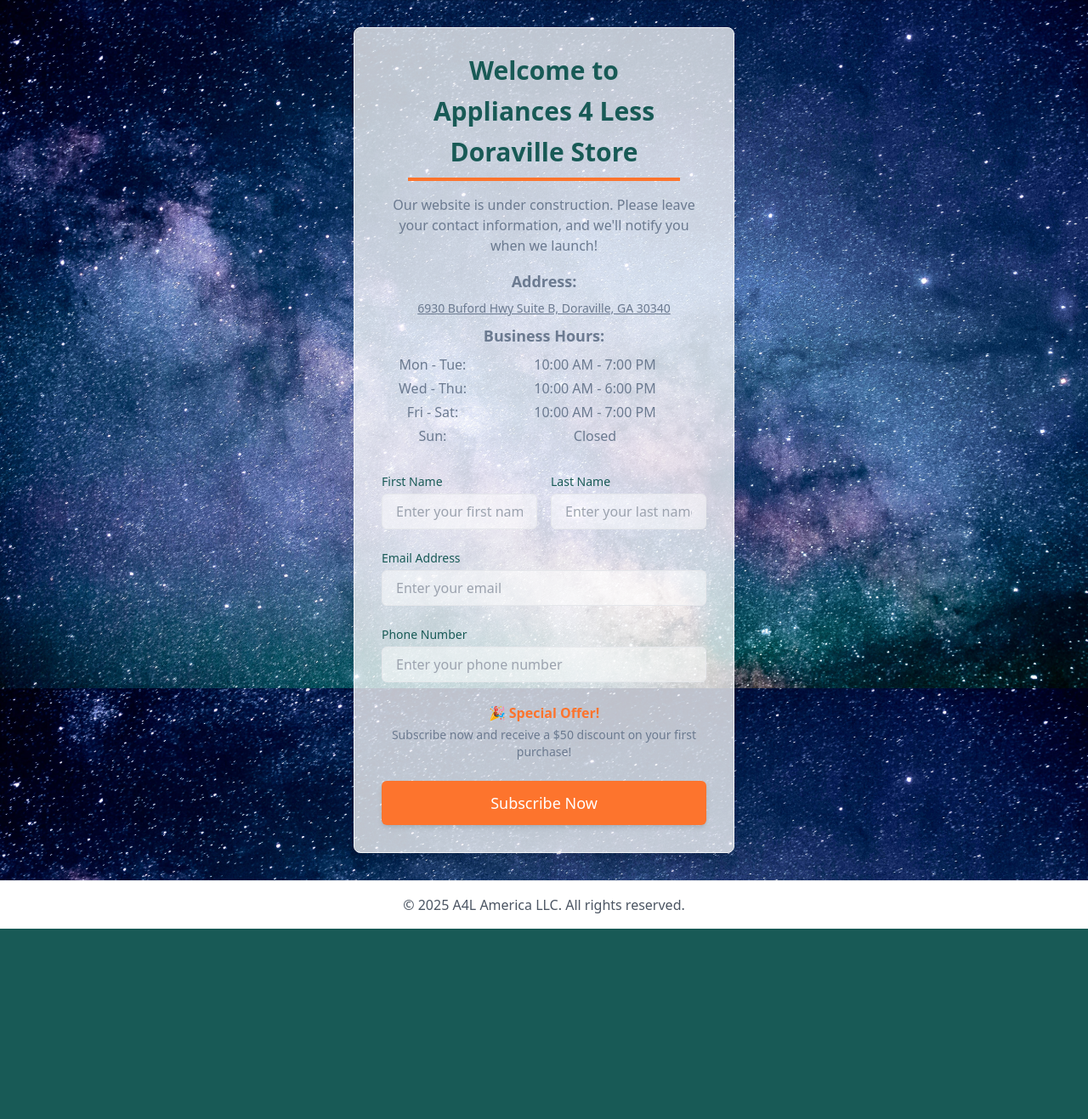
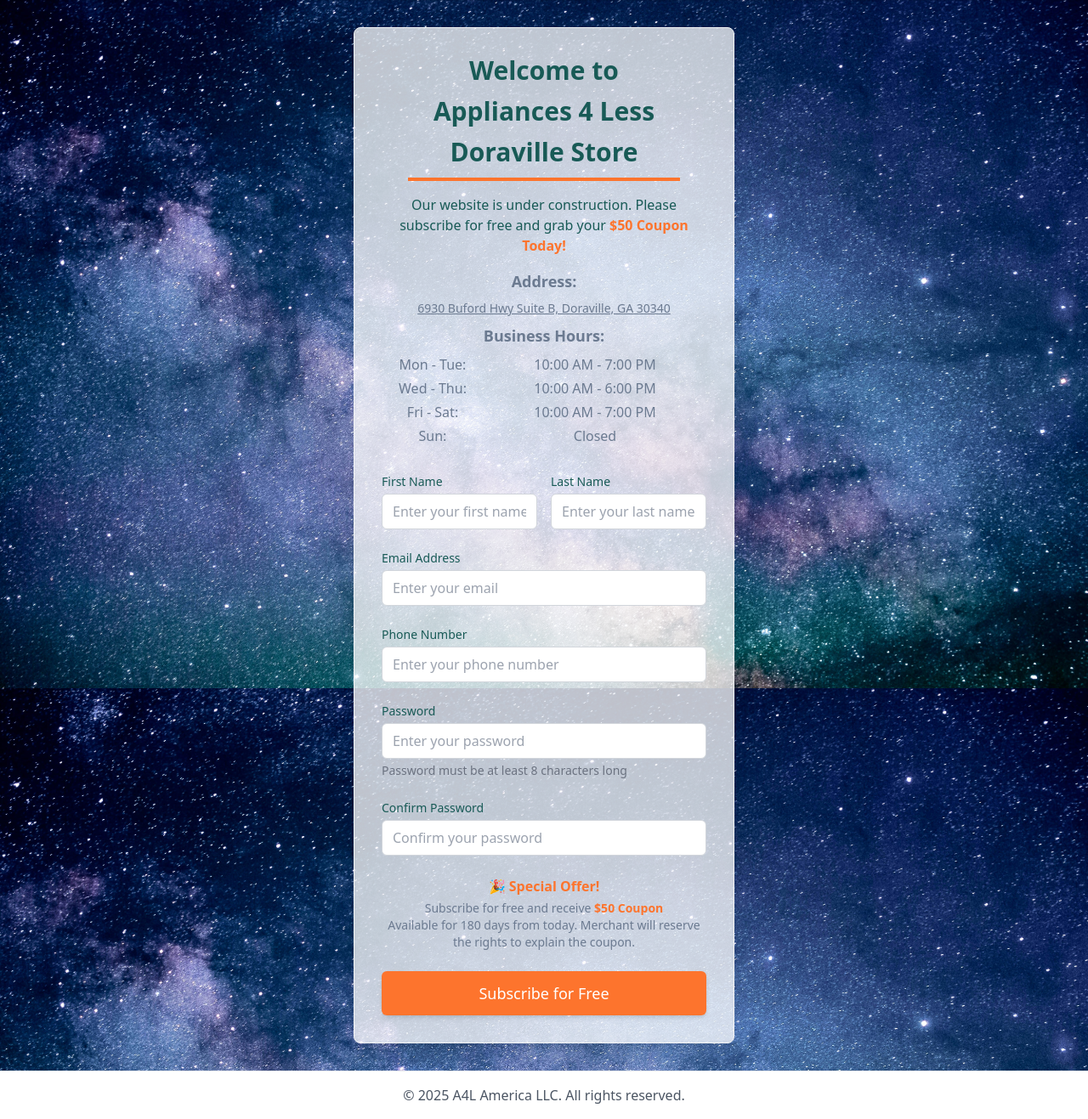
Before and after one commit to sushideliverywang/a4lamerica, a Django app: page / in a window 1280 px wide. Shown: the part 64-1381 px from the top of the page at 85% size. Before the commit the page ends 1157 px from the top, so only its background shows below. Run offline with Django 5.2, Linux system fonts and the light colour scheme; some libraries are stand-ins or nearby versions.

Commit message:
add password and debug function

```diff
--- a/accounts/forms.py
+++ b/accounts/forms.py
@@ -3,44 +3,55 @@
 import re
 
 class SubscriberForm(forms.ModelForm):
+    password = forms.CharField(
+        widget=forms.PasswordInput(attrs={
+            'class': 'w-full px-3 py-2 border border-gray-300 rounded-md focus:outline-none focus:ring-2 focus:ring-primary focus:border-transparent',
+            'placeholder': 'Enter your password'
+        }),
+        min_length=8,
+        help_text="Password must be at least 8 characters long"
+    )
+    confirm_password = forms.CharField(
+        widget=forms.PasswordInput(attrs={
+            'class': 'w-full px-3 py-2 border border-gray-300 rounded-md focus:outline-none focus:ring-2 focus:ring-primary focus:border-transparent',
+            'placeholder': 'Confirm your password'
+        })
+    )
+
     class Meta:
         model = Subscriber
-        fields = ['first_name', 'last_name', 'email', 'phone']
+        fields = ['first_name', 'last_name', 'email', 'phone', 'password', 'confirm_password']
         widgets = {
             'first_name': forms.TextInput(attrs={
-                'class': 'w-full px-4 py-2 border border-gray-200 rounded-md focus:ring-2 focus:ring-primary/20 focus:border-primary outline-none transition-colors bg-white/50',
+                'class': 'w-full px-3 py-2 border border-gray-300 rounded-md focus:outline-none focus:ring-2 focus:ring-primary focus:border-transparent',
                 'placeholder': 'Enter your first name'
             }),
             'last_name': forms.TextInput(attrs={
-                'class': 'w-full px-4 py-2 border border-gray-200 rounded-md focus:ring-2 focus:ring-primary/20 focus:border-primary outline-none transition-colors bg-white/50',
+                'class': 'w-full px-3 py-2 border border-gray-300 rounded-md focus:outline-none focus:ring-2 focus:ring-primary focus:border-transparent',
                 'placeholder': 'Enter your last name'
             }),
             'email': forms.EmailInput(attrs={
-                'class': 'w-full px-4 py-2 border border-gray-200 rounded-md focus:ring-2 focus:ring-primary/20 focus:border-primary outline-none transition-colors bg-white/50',
+                'class': 'w-full px-3 py-2 border border-gray-300 rounded-md focus:outline-none focus:ring-2 focus:ring-primary focus:border-transparent',
                 'placeholder': 'Enter your email'
             }),
             'phone': forms.TextInput(attrs={
-                'class': 'w-full px-4 py-2 border border-gray-200 rounded-md focus:ring-2 focus:ring-primary/20 focus:border-primary outline-none transition-colors bg-white/50',
+                'class': 'w-full px-3 py-2 border border-gray-300 rounded-md focus:outline-none focus:ring-2 focus:ring-primary focus:border-transparent',
                 'placeholder': 'Enter your phone number'
             })
         }
-        error_messages = {
-            'first_name': {
-                'required': 'First name is required',
-                'max_length': 'First name is too long'
-            },
-            'last_name': {
-                'required': 'Last name is required',
-                'max_length': 'Last name is too long'
-            },
-            'email': {
-                'required': 'Email address is required',
-                'invalid': 'Please enter a valid email address'
-            },
-            'phone': {
-                'required': 'Phone number is required'
-            }
-        }
+
+    def clean_password(self):
+        password = self.cleaned_data.get('password')
+        if len(password) < 8:
+            raise forms.ValidationError("Password must be at least 8 characters long")
+        return password
+
+    def clean_confirm_password(self):
+        password = self.cleaned_data.get('password')
+        confirm_password = self.cleaned_data.get('confirm_password')
+        if password and confirm_password and password != confirm_password:
+            raise forms.ValidationError("Passwords don't match")
+        return confirm_password
 
     def clean_phone(self):
         phone = self.cleaned_data.get('phone')
--- a/accounts/templates/accounts/register.html
+++ b/accounts/templates/accounts/register.html
@@ -1,6 +1,6 @@
 {% extends 'base.html' %}
 
-{% block title %}A4LAMERICA.COM - Coming Soon{% endblock %}
+{% block title %}Coupon Registration Appliances 4 Less{% endblock %}
 
 {% block content %}
 <div class="container mx-auto px-4 mt-8">
@@ -11,9 +11,8 @@
                 <h2 class="text-3xl font-bold text-center text-primary mb-3">Appliances 4 Less</h2>
                 <h2 class="text-3xl font-bold text-center text-primary mb-3">Doraville Store</h2>
                 <div class="w-80 h-1 bg-secondary mx-auto mb-4"></div>
-                <p class="text-center text-text-secondary mb-4">
-                    Our website is under construction. Please leave your contact information,
-                    and we'll notify you when we launch!
+                <p class="text-center text-primary mb-4">
+                    Our website is under construction. Please subscribe for free and grab your <strong class="text-secondary">$50 Coupon Today!</strong>
                 </p>
                 <div class="text-center text-text-secondary space-y-2">
                     <p class="font-semibold text-lg">
@@ -50,7 +49,7 @@
                 </div>
             </div>
 
-            <form method="post" class="space-y-6">
+            <form method="post" class="space-y-6" id="registerForm">
                 {% csrf_token %}
                 <div class="grid grid-cols-2 gap-4">
                     <div class="group">
@@ -102,17 +101,56 @@
                         </div>
                     {% endif %}
                 </div>
+                <div class="group">
+                    <label for="{{ form.password.id_for_label }}"
+                           class="block text-sm font-medium text-primary mb-1">
+                        Password
+                    </label>
+                    {{ form.password }}
+                    {% if form.password.errors %}
+                        <div class="text-error text-sm mt-1">
+                            {{ form.password.errors.0 }}
+                        </div>
+                    {% endif %}
+                    {% if form.password.help_text %}
+                        <p class="text-sm text-gray-500 mt-1">{{ form.password.help_text }}</p>
+                    {% endif %}
+                </div>
+                <div class="group">
+                    <label for="{{ form.confirm_password.id_for_label }}"
+                           class="block text-sm font-medium text-primary mb-1">
+                        Confirm Password
+                    </label>
+                    {{ form.confirm_password }}
+                    {% if form.confirm_password.errors %}
+                        <div class="text-error text-sm mt-1">
+                            {{ form.confirm_password.errors.0 }}
+                        </div>
+                    {% endif %}
+                </div>
                 <div class="text-center mb-4">
                     <p class="text-secondary font-semibold mb-1">🎉 Special Offer!</p>
                     <p class="text-sm text-text-secondary">
-                        Subscribe now and receive a $50 discount on your first purchase!
+                        Subscribe for free and receive <strong class="text-secondary">$50 Coupon</strong>
+                        <br>
+                        Available for 180 days from today. Merchant will reserve the rights to explain the coupon.
                     </p>
                 </div>
                 <button type="submit"
+                        id="submitButton"
                         class="w-full bg-secondary text-white py-3 px-4 rounded-md
                                hover:bg-opacity-90 transition-all duration-300
-                               transform hover:scale-[1.02] font-medium text-lg shadow-md">
-                    Subscribe Now
+                               transform hover:scale-[1.02] font-medium text-lg shadow-md
+                               disabled:opacity-50 disabled:cursor-not-allowed">
+                    <span class="inline-flex items-center">
+                        <span id="buttonText">Subscribe for Free</span>
+                        <span id="loadingSpinner" class="hidden ml-3">
+                            <svg class="animate-spin h-5 w-5 text-white" xmlns="http://www.w3.org/2000/svg" fill="none" viewBox="0 0 24 24">
+                                <circle class="opacity-25" cx="12" cy="12" r="10" stroke="currentColor" stroke-width="4"></circle>
+                                <path class="opacity-75" fill="currentColor" d="M4 12a8 8 0 018-8V0C5.373 0 0 5.373 0 12h4zm2 5.291A7.962 7.962 0 014 12H0c0 3.042 1.135 5.824 3 7.938l3-2.647z"></path>
+                            </svg>
+                        </span>
+                    </span>
                 </button>
             </form>
         </div>
@@ -141,6 +179,18 @@
     {% endfor %}
 </div>
 {% endif %}
+
+<div id="loadingOverlay" class="fixed inset-0 bg-gray-500 bg-opacity-75 hidden flex items-center justify-center z-50">
+    <div class="bg-white p-6 rounded-lg shadow-xl">
+        <div class="flex items-center space-x-4">
+            <svg class="animate-spin h-8 w-8 text-secondary" xmlns="http://www.w3.org/2000/svg" fill="none" viewBox="0 0 24 24">
+                <circle class="opacity-25" cx="12" cy="12" r="10" stroke="currentColor" stroke-width="4"></circle>
+                <path class="opacity-75" fill="currentColor" d="M4 12a8 8 0 018-8V0C5.373 0 0 5.373 0 12h4zm2 5.291A7.962 7.962 0 014 12H0c0 3.042 1.135 5.824 3 7.938l3-2.647z"></path>
+            </svg>
+            <p class="text-lg text-gray-700">Submitting your information...</p>
+        </div>
+    </div>
+</div>
 {% endblock %}
 
 {% block extra_js %}
@@ -151,6 +201,20 @@
             document.querySelector('form').reset();
         }
     }
+
+    // 添加表单提交处理
+    document.getElementById('registerForm').addEventListener('submit', function(e) {
+        // 禁用提交按钮
+        const submitButton = document.getElementById('submitButton');
+        const buttonText = document.getElementById('buttonText');
+        const loadingSpinner = document.getElementById('loadingSpinner');
+        const loadingOverlay = document.getElementById('loadingOverlay');
+
+        submitButton.disabled = true;
+        buttonText.textContent = 'Submitting...';
+        loadingSpinner.classList.remove('hidden');
+        loadingOverlay.classList.remove('hidden');
+    });
 
     // 页面加载时执行
     document.addEventListener('DOMContentLoaded', function() {
--- a/accounts/templates/accounts/register_success.html
+++ b/accounts/templates/accounts/register_success.html
@@ -18,8 +18,9 @@
             </div>
 
             <div class="text-text-secondary space-y-4">
-                <p>We've sent a confirmation email to your inbox with your $50 discount coupon.</p>
+                <p>We've sent a confirmation email to your inbox with your <strong class="text-secondary">$50 coupon.</strong></p>
                 <p class="font-medium">Simply show the email when you visit our store to claim your discount!</p>
+                <p class="font-medium">Please check your spam folder if you don't see it in your inbox.</p>
             </div>
 
             <div class="border-t pt-6">
--- a/accounts/views.py
+++ b/accounts/views.py
@@ -6,86 +6,102 @@
 from django.conf import settings
 from email.mime.image import MIMEImage
 from pathlib import Path
+from django.core.exceptions import ValidationError
+from django.db import transaction
+import logging
+
+logger = logging.getLogger(__name__)
 
 def register(request):
     if request.method == 'POST':
         form = SubscriberForm(request.POST)
         if form.is_valid():
-            subscriber = form.save(commit=False)
+            try:
+                with transaction.atomic():  # 添加事务处理
+                    subscriber = form.save(commit=False)
 
-            # 格式化名字：首字母大写，其余小写
-            subscriber.first_name = subscriber.first_name.strip().title()
-            subscriber.last_name = subscriber.last_name.strip().title()
+                    # 格式化名字：首字母大写，其余小写
+                    subscriber.first_name = subscriber.first_name.strip().title()
+                    subscriber.last_name = subscriber.last_name.strip().title()
 
-            user = User.objects.create_user(
-                username=subscriber.email,
-                email=subscriber.email,
-                password=None,
-                first_name=subscriber.first_name,  # 使用已格式化的名字
-                last_name=subscriber.last_name     # 使用已格式化的名字
-            )
-            subscriber.user = user
-            subscriber.save()
+                    user = User.objects.create_user(
+                        username=subscriber.email,
+                        email=subscriber.email,
+                        password=form.cleaned_data['password'],  # 使用表单中的密码
+                        first_name=subscriber.first_name,
+                        last_name=subscriber.last_name
+                    )
+                    subscriber.user = user
+                    subscriber.save()
 
-            # 发送确认邮件
-            subject = 'Welcome to Appliances 4 Less - Your $50 Discount Coupon!'
-            html_message = f"""
-            <html>
-            <body style="font-family: Arial, sans-serif; line-height: 1.6;">
-                <h2 style="color: #185A56;">Dear {subscriber.first_name},</h2>
+                    # 发送确认邮件
+                    subject = 'Welcome to Appliances 4 Less - Your $50 Coupon!'
+                    html_message = f"""
+                    <html>
+                    <body style="font-family: Arial, sans-serif; line-height: 1.6;">
+                        <h2 style="color: #185A56;">Dear {subscriber.first_name} {subscriber.last_name},</h2>
 
-                <p>Thank you for subscribing to Appliances 4 Less Doraville Store!</p>
+                        <p>Thank you for subscribing to Appliances 4 Less Doraville Store!</p>
 
-                <div style="text-align: center; margin: 30px 0;">
-                    <img src="cid:coupon_image" alt="$50 Discount Coupon" style="max-width: 100%; height: auto;">
-                </div>
+                        <div style="text-align: center; margin: 30px 0;">
+                            <img src="cid:coupon_image" alt="$50 Coupon" style="max-width: 100%; height: auto;">
+                        </div>
 
-                <p>Simply show this email when you visit our store at:<br>
-                <strong>6930 Buford Hwy Suite B, Doraville, GA 30340</strong></p>
+                        <p>Simply show this email when you visit our store at:<br>
+                        <strong>6930 Buford Hwy Suite B, Doraville, GA 30340</strong></p>
 
-                <h3 style="color: #FD742D;">Our business hours:</h3>
-                <ul style="list-style: none; padding-left: 0;">
-                    <li>Mon - Tue: 10:00 AM - 7:00 PM</li>
-                    <li>Wed - Thu: 10:00 AM - 6:00 PM</li>
-                    <li>Fri - Sat: 10:00 AM - 5:00 PM</li>
-                    <li>Sun: Closed</li>
-                </ul>
+                        <h3 style="color: #FD742D;">Our business hours:</h3>
+                        <ul style="list-style: none; padding-left: 0;">
+                            <li>Mon - Tue: 10:00 AM - 7:00 PM</li>
+                            <li>Wed - Thu: 10:00 AM - 6:00 PM</li>
+                            <li>Fri - Sat: 10:00 AM - 7:00 PM</li>
+                            <li>Sun: Closed</li>
+                        </ul>
 
-                <p style="color: #FD742D; font-weight: bold;">Terms and Conditions:</p>
-                <ul style="list-style: none; padding-left: 0;">
-                    <li>• Minimum purchase of $500</li>
-                    <li>• Service fee not included</li>
-                    <li>• Valid for 180 days from today</li>
-                </ul>
+                        <p style="color: #FD742D; font-weight: bold;">Terms and Conditions:</p>
+                        <ul style="list-style: none; padding-left: 0;">
+                            <li>• Minimum purchase of $500</li>
+                            <li>• Service fee not included</li>
+                            <li>• Valid for 180 days from today</li>
+                        </ul>
 
-                <p>We look forward to serving you!</p>
+                        <p>We look forward to serving you!</p>
 
-                <p>Best regards,<br>
-                Appliances 4 Less Team</p>
-            </body>
-            </html>
-            """
+                        <p>Best regards,<br>
+                        Appliances 4 Less Team</p>
+                    </body>
+                    </html>
+                    """
 
-            # 使用EmailMultiAlternatives发送邮件
-            email = EmailMultiAlternatives(
-                subject,
-                'This is a plain text message',
-                settings.DEFAULT_FROM_EMAIL,
-                [subscriber.email]
-            )
+                    # 使用EmailMultiAlternatives发送邮件
+                    email = EmailMultiAlternatives(
+                        subject,
+                        'This is a plain text message',
+                        settings.DEFAULT_FROM_EMAIL,
+                        [subscriber.email]
+                    )
 
-            # 读取优惠券图片
-            with open('accounts/static/accounts/images/email/coupon.png', 'rb') as f:
-                image = MIMEImage(f.read())
-                image.add_header('Content-ID', '<coupon_image>')
-                email.attach(image)
+                    # 读取优惠券图片
+                    with open('accounts/static/accounts/images/email/coupon.png', 'rb') as f:
+                        image = MIMEImage(f.read())
+                        image.add_header('Content-ID', '<coupon_image>')
+                        email.attach(image)
 
-            # 添加HTML内容（确保在添加图片后添加HTML内容）
-            email.attach_alternative(html_message, "text/html")
-            email.mixed_subtype = 'related'
+                    # 添加HTML内容（确保在添加图片后添加HTML内容）
+                    email.attach_alternative(html_message, "text/html")
+                    email.mixed_subtype = 'related'
 
-            email.send()
-            return redirect('register_success')  # 假设您的URL name是'register'
+                    try:
+                        email.send()
+                    except Exception as e:
+                        # 记录邮件发送错误但不中断注册流程
+                        logger.error(f"Email sending failed: {str(e)}")
+
+                    return redirect('register_success')
+            except Exception as e:
+                logger.error(f"Registration failed: {str(e)}")
+                messages.error(request, "Registration failed. Please try again.")
+                return redirect('register')
     else:
         form = SubscriberForm()
 
```
Also changed, not shown: a4lamerica/settings.py (+52 -6 lines), accounts/models.py (+5 -5 lines), accounts/migrations/0002_alter_subscriber_first_name_and_more.py (added).
